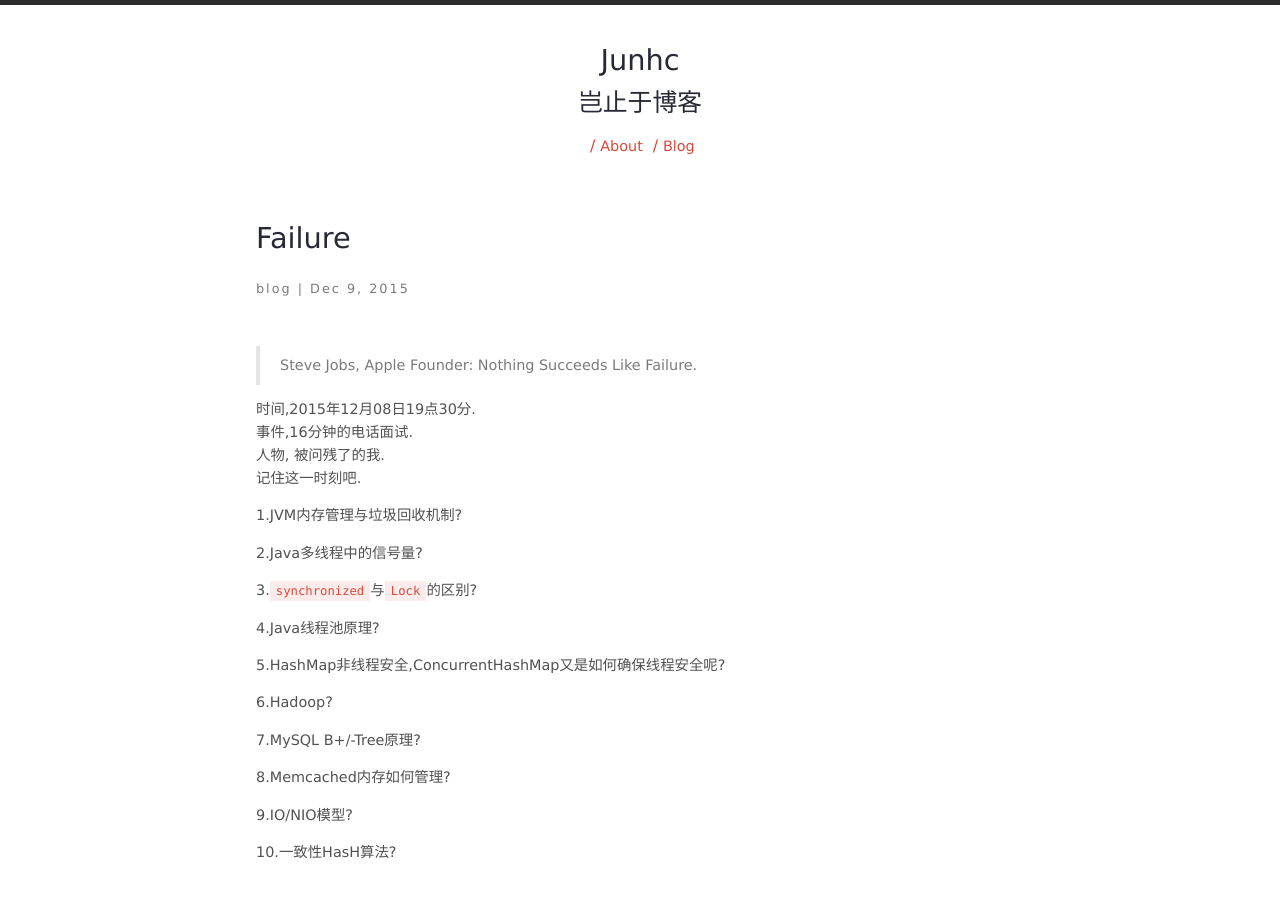
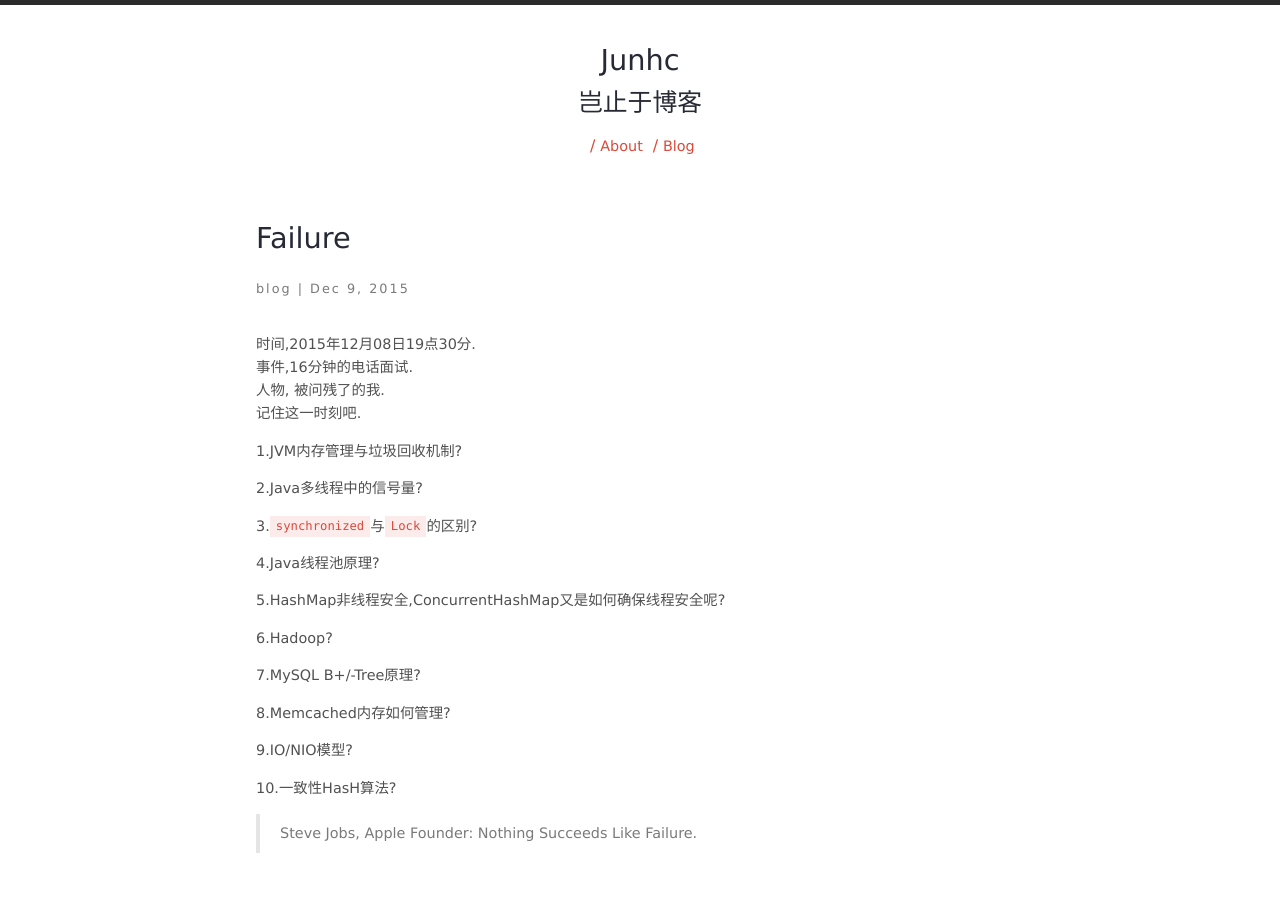
Before and after one commit to junhc/junhc.github.io, a Jekyll site: the page built from _posts/2015-12-09-failure.md, in a window 1280 px wide and 900 px high. Built offline with Jekyll 4.4.1, drawn with Linux system fonts in a browser that asks for light colours; Markdown is read by kramdown in place of the engine named in the settings; comment, search, counter and statistics services are not loaded; some of the changed lines change nothing that is shown.

Commit message:
新增失败篇

```diff
--- a/_posts/2015-12-09-failure.md
+++ b/_posts/2015-12-09-failure.md
@@ -7,8 +7,6 @@ categories:
 - blog
 permalink: failure
 ---
-
-> Steve Jobs, Apple Founder: Nothing Succeeds Like Failure.
 
 时间,2015年12月08日19点30分.
 事件,16分钟的电话面试.
@@ -34,3 +32,5 @@ permalink: failure
 9.IO/NIO模型?
 
 10.一致性HasH算法?
+
+> Steve Jobs, Apple Founder: Nothing Succeeds Like Failure.
```
